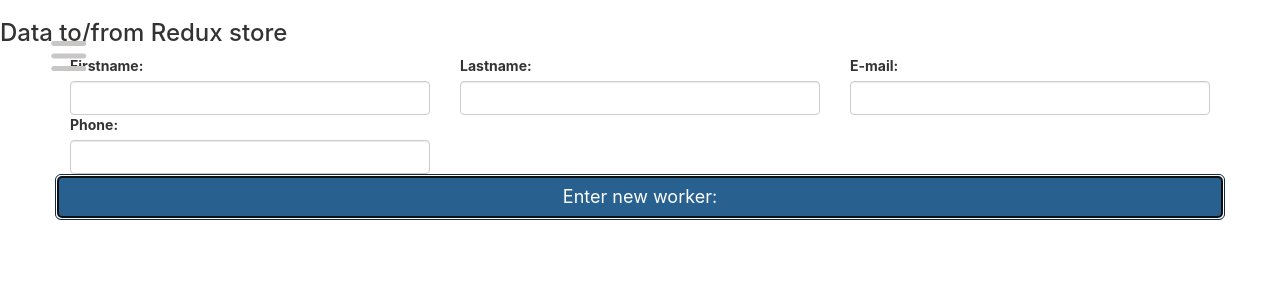
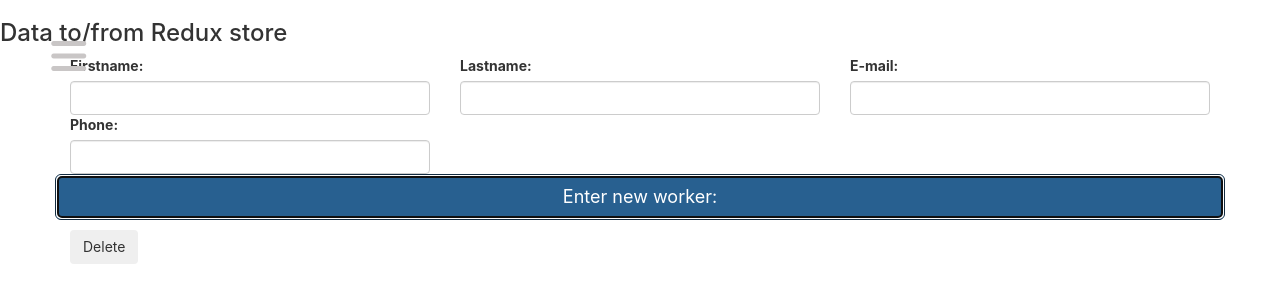
Before and after one commit to tadeg/housing-estate-library, a React (Create React App) app: page /workers in a window 1280 px wide. Both pictures are taken after a click on the button "Enter new worker:". Shown: the top 302 px of the page. Built offline with nearby package versions, Linux system fonts and the light colour scheme; a web font is replaced by a local one.

Commit message:
[ch]-dev.20221028_01

```diff
--- a/src/components/BurgerMenuHome/BurgerMenuHome.js
+++ b/src/components/BurgerMenuHome/BurgerMenuHome.js
@@ -62,7 +62,7 @@ constructor(props) {
                 <li className="menuitem"><Link to='/newbook'>Admin panel - Add new book</Link></li>
                 <li className="menuitem"><Link to='/newreader'>Admin panel - Add new reader - using Formik, Yup</Link></li>
                 <li className="menuitem"><Link to='/readers'>Admin panel - Display readers - get from API</Link></li>
-                <li className="menuitem"><Link to='/workers'>Admin panel - Add new/display workers - using Redux</Link></li>
+                <li className="menuitem"><Link to='/workers'>Admin panel - Add/delete/display workers - using Redux</Link></li>
             </ul>
         </aside>
 
--- a/src/pages/workers/listWorkers.js
+++ b/src/pages/workers/listWorkers.js
@@ -1,12 +1,18 @@
 import React, { Component } from "react";
 import { Row, Col, Container } from "react-bootstrap";
 import { connect } from "react-redux";
+import { removeWorker } from "../../actions/workerActions";
 
 
 class ListWorkers extends Component {
     constructor(props) {
         super(props);
     }
+
+
+    handleRemove = id => {
+        this.props.remove(id);
+        };
 
 
     render() {
@@ -26,6 +32,17 @@ class ListWorkers extends Component {
 
                                 </div>
                             </div>
+
+                            <p className="card-text">
+                                <button
+                                    type="button"
+                                    className="btn btn danger"
+                                    onClick={() => this.handleRemove(worker.id)}
+                                >
+                                    Delete
+                                </button>
+                            </p>
+
                         </Col>
                     ))}
                 </Row>
@@ -41,5 +58,13 @@ class ListWorkers extends Component {
         };
     };
 
+    const mapDispatchToProps = dispatch => {
+        return {
+            remove: id => {
+                dispatch(removeWorker(id))
+            }
+        };
+    };
 
-    export default connect(mapStateToProps)(ListWorkers);
+
+    export default connect(mapStateToProps, mapDispatchToProps)(ListWorkers);
```
